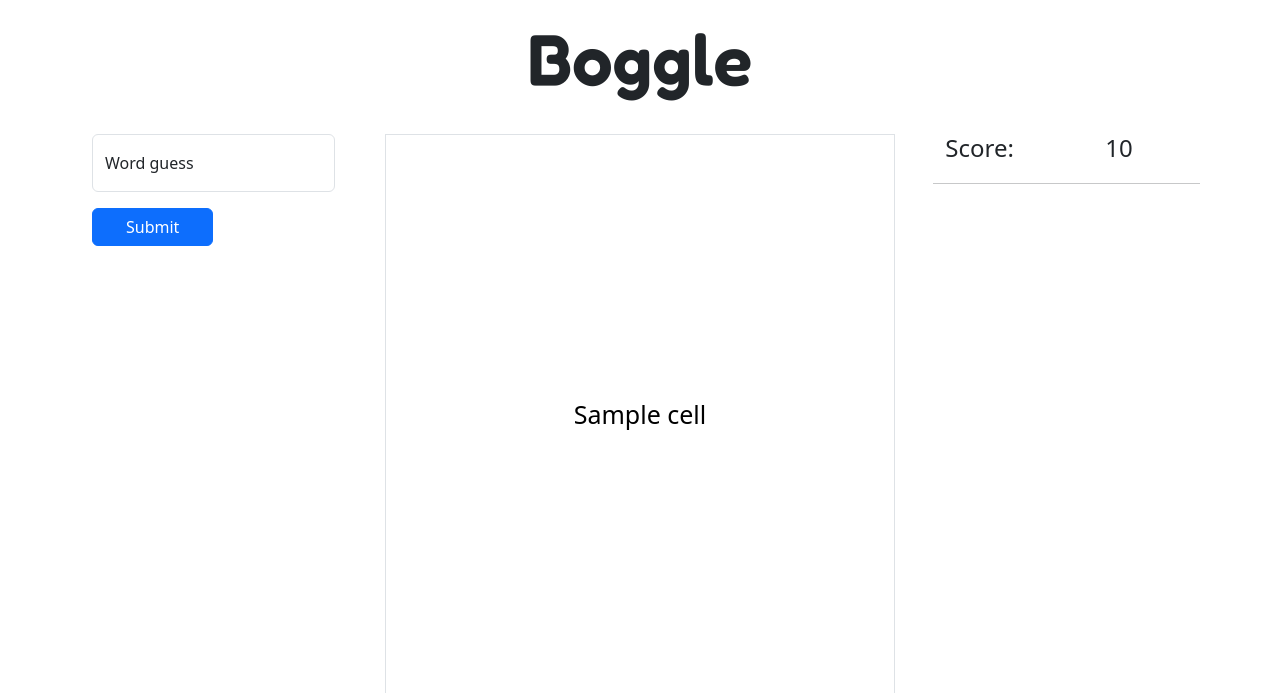
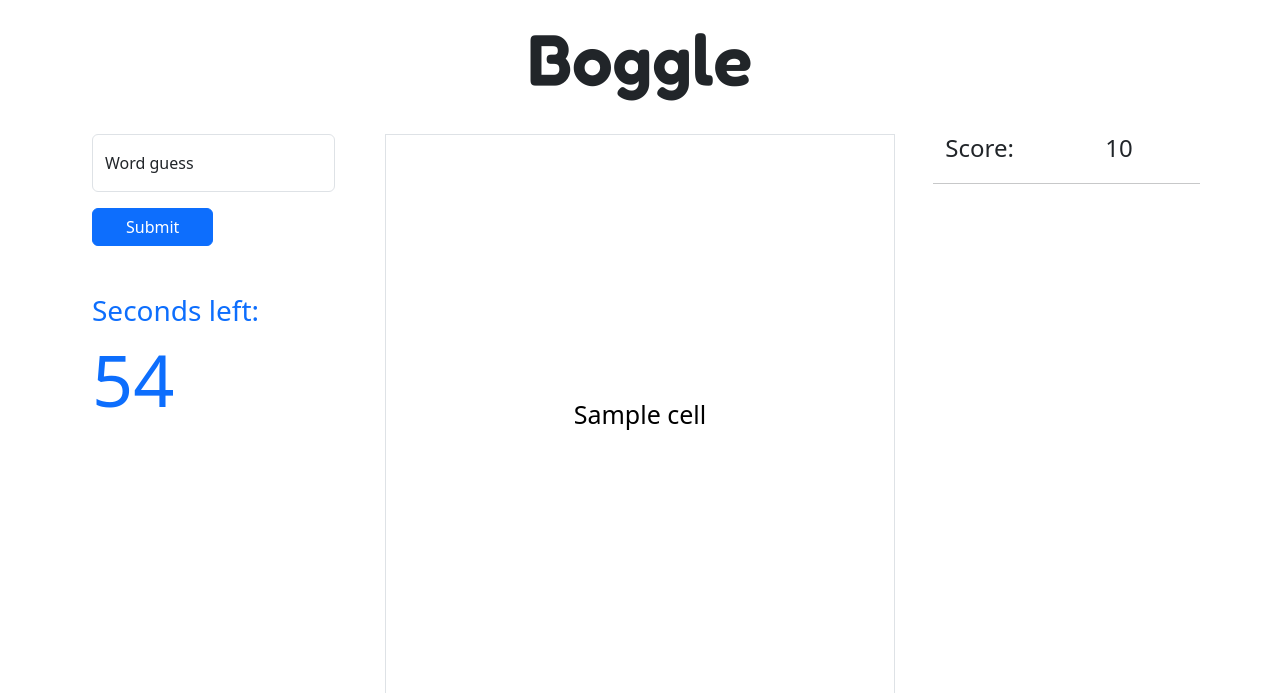
Before and after one commit to sasha8265/flask-boggle, a Flask app: template templates/index.html in a window 1280 px wide. Shown: the top 693 px of the page. Run offline with Flask 2, Linux system fonts and the light colour scheme; the template is opened without the code that fills it: most values are stand-ins (such as "Sample title", 1, 10 or a date in 2020); parts of the project's set-up code (start-up, migrations or seed data) failed here and were passed over; some libraries are stand-ins or nearby versions.

Commit message:
timer added

```diff
--- a/static/boggle.js
+++ b/static/boggle.js
@@ -1,15 +1,22 @@
 class Game {
     /* make a new game at this DOM id */
 
-    constructor(boardId) {
+    constructor(boardId, secs) {
         this.score = 0;
         this.words = new Set();
-        this.board = $("#" + boardId)
+        this.board = $("#" + boardId);
+
+        this.time = secs;
+        this.showTimer();
+
+        /* every 1000ms countdown 1 */
+        this.timer = setInterval(this.countdown.bind(this), 1000)
+
 
         $("#check-word", this.board).on("submit", this.handleSubmit.bind(this));
     }
 
-    /* Show correctly guest word in list */
+    /* Show correctly guessed word in list */
     showWord(word) {
         $("#words", this.board).append($("<li>", { text: word }));
     }
@@ -22,6 +29,10 @@
 
     showScore() {
         $("#score", this.board).text(this.score);
+    }
+
+    showTimer() {
+        $("#timer", this.board).text(this.time);
     }
 
     /* handle word form submit event - check if valid */
@@ -49,12 +60,16 @@
     } else {
         this.showWord(wordVal);
         this.words.add(wordVal);
-        this.showMessage(`Added ${wordVal}`, "ok");
+        this.showMessage(`Added ${wordVal}!`, "ok");
         this.score += wordVal.length;
         this.showScore();
     }
     $word.val("").focus();
     }
+
+    async countdown() {
+        this.time -= 1
+        this.showTimer();
+    }
+
 }
-
-const newGame = new Game();
--- a/static/style.css
+++ b/static/style.css
@@ -23,3 +23,8 @@
 h4 {
 	margin-bottom: 20px;
 }
+
+.timer {
+	color: #0d6efd;
+	/* font-family: 'Fredoka', sans-serif; */
+}
--- a/templates/index.html
+++ b/templates/index.html
@@ -41,6 +41,12 @@
                             <!-- MESSAGE SECTION -->
                             <section class="msg-section">
                                 <p class="msg-txt">{{msg}}</p>
+                            </section>
+                            <!-- TIMER SECTION -->
+                            <section class="timer-section mt-5">
+                                <h3 class="timer">Seconds left:
+                                </h3>
+                                <h3 class="display-2 timer" id="timer">00</h3>
                             </section>
                         </div>
                     </div>
@@ -97,7 +103,7 @@
     <script src="/static/boggle.js"></script>
 
     <script>
-        let game = new Game("boggle");
+        let game = new Game("boggle", 60);
     </script>
 
     <!-- Bootstrap Scripts  -->
```
